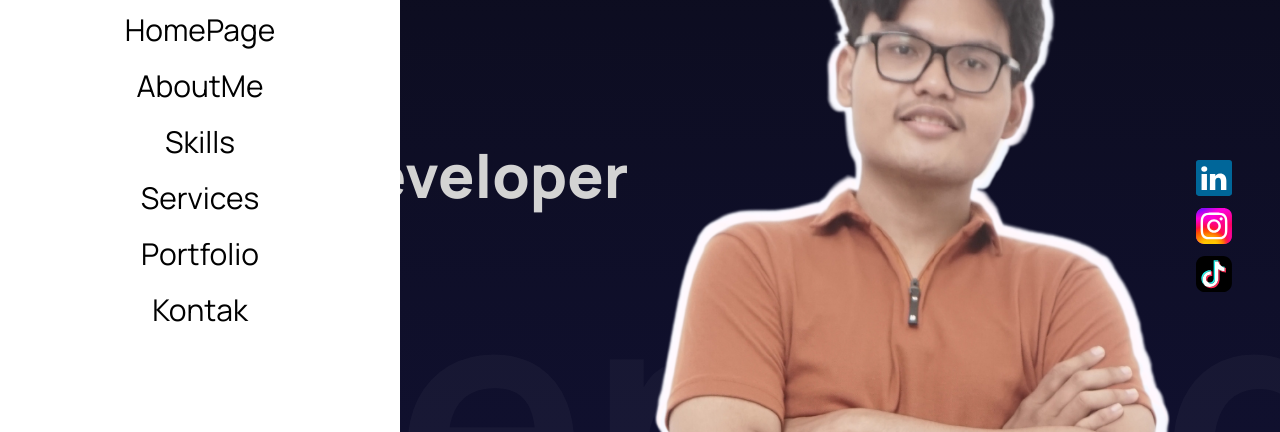
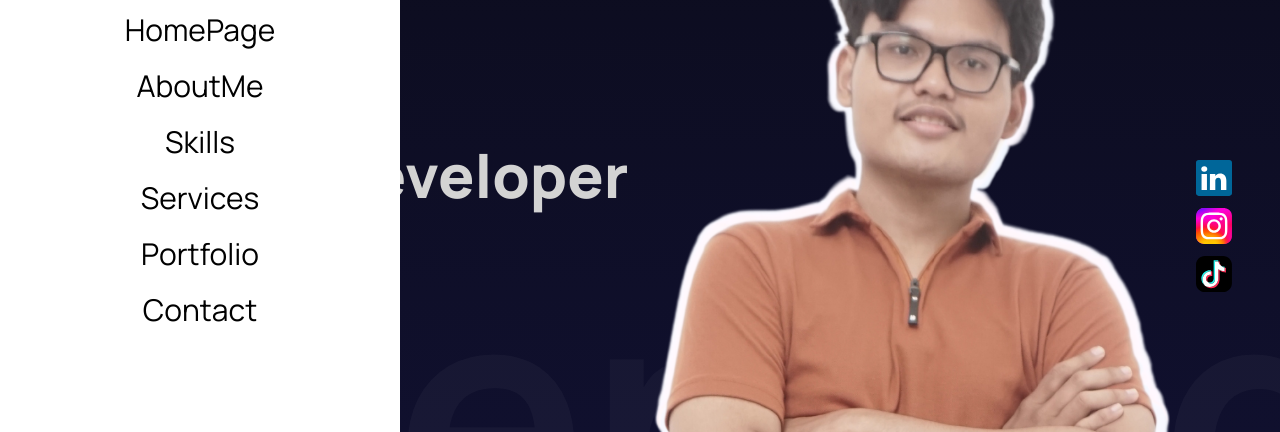
Before and after one commit to Alfianmnaa/Portfolio-Animation, a React (Vite) app: page / in a window 1280 px wide. Both pictures are taken after a click on the button 50 px from the left and 50 px from the top of the page. Shown: the part 230-662 px from the top of the page. Built offline with nearby package versions, Linux system fonts and the light colour scheme.

Commit message:
emailjs service

```diff
--- a/package.json
+++ b/package.json
@@ -13,7 +13,8 @@
     "@emailjs/browser": "^4.3.3",
     "framer-motion": "^11.0.28",
     "react": "^18.2.0",
-    "react-dom": "^18.2.0"
+    "react-dom": "^18.2.0",
+    "react-hot-toast": "^2.4.1"
   },
   "devDependencies": {
     "@types/react": "^18.2.66",
--- a/src/App.jsx
+++ b/src/App.jsx
@@ -33,14 +33,11 @@ function App() {
       <section id="Services">
         <Services />
       </section>
-      <section>
+      <section id="Portfolio">
         <Parallax type="portfolio" />
       </section>
       <Portfolio />
-      {/* <section id="Portfolio">Portfolio1</section>
-      <section>Portfolio2</section>
-      <section>Portfolio3</section> */}
-      <section id="Kontak">
+      <section id="Contact">
         <Contact />
       </section>
     </>
--- a/src/components/About/About.jsx
+++ b/src/components/About/About.jsx
@@ -1,6 +1,7 @@
 import React from "react";
 import aboutImg from "../../assets/about/about.png";
 import { motion } from "framer-motion";
+import cv from "../../assets/about/ALFIAN MAULANA - CV (2).pdf";
 
 const About = () => {
   return (
@@ -31,7 +32,9 @@ const About = () => {
             </div>
           </div>
           <br />
-          <button className="px-5 py-4 text-normal rounded-lg bg-transparent border-[1px] border-white font-bold">Donwload CV</button>
+          <a download href={cv}>
+            <button className="px-5 py-4 text-normal rounded-lg bg-transparent border-[1px] border-white font-bold">Donwload CV</button>
+          </a>
         </motion.div>
       </div>
     </div>
--- a/src/components/Contact/Contact.jsx
+++ b/src/components/Contact/Contact.jsx
@@ -1,6 +1,7 @@
 import { useRef, useState } from "react";
 import { motion, useInView } from "framer-motion";
 import emailjs from "@emailjs/browser";
+import toast, { Toaster } from "react-hot-toast";
 
 const variants = {
   initial: {
@@ -20,24 +21,22 @@ const variants = {
 const Contact = () => {
   const ref = useRef();
   const formRef = useRef();
-  const [error, setError] = useState(false);
-  const [success, setSuccess] = useState(false);
 
   const isInView = useInView(ref, { margin: "-100px" });
 
   const sendEmail = (e) => {
     e.preventDefault();
 
-    emailjs.sendForm("service_4x5sedb", "template_v10u2oh", formRef.current, "pX_2hasGmGcuvjXIW").then(
+    emailjs.sendForm("service_4x5sedb", "template_nqwgmwa", formRef.current, "Zy970IpE-_bDvpKId").then(
       (result) => {
-        setSuccess(true);
+        toast.success("Message successfully sent");
       },
       (error) => {
-        setError(true);
+        toast.error("Message failed to be sent");
       }
     );
   };
-
+  const rows = innerWidth > 768 ? 8 : 4;
   return (
     <motion.div ref={ref} className="h-full max-w-[1336px] md:w-auto w-full md:p-0 p-3 flex items-center md:gap-12 gap-6 md:flex-row flex-col m-auto " variants={variants} initial="initial" whileInView="animate">
       <motion.div className="flex-1 flex flex-col md:gap-10 gap-5 md:text-start text-center md:items-start items-center md:mt-0 mt-16" variants={variants}>
@@ -57,7 +56,7 @@ const Contact = () => {
           <span className="font-light">+6281326022762</span>
         </motion.div>
       </motion.div>
-      <div className="phonesvg overflow-hidden flex-1 relative md:p-0 px-6 md:w-auto w-full">
+      <div className="phonesvg md:overflow-visible overflow-hidden flex-1 relative md:p-0 px-6 md:w-auto w-full">
         <motion.div className=" stroke-orange-400 absolute m-auto -z-10" initial={{ opacity: 1 }} whileInView={{ opacity: 0 }} transition={{ delay: 3, duration: 1 }}>
           <svg width="450px" height="450px" viewBox="0 0 32.666 32.666">
             <motion.path
@@ -85,10 +84,9 @@ const Contact = () => {
         <motion.form ref={formRef} onSubmit={sendEmail} initial={{ opacity: 0 }} whileInView={{ opacity: 1 }} transition={{ delay: 4, duration: 1 }} className="flex flex-col gap-5">
           <input type="text" required placeholder="Name" name="name" className="md:p-4 p-3 bg-transparent border-[1px] border-white text-white rounded-md" />
           <input type="email" required placeholder="Email" name="email" className="md:p-4 p-3 bg-transparent border-[1px] border-white text-white rounded-md" />
-          <textarea placeholder="Message" name="message" className="md:p-4 p-3 bg-transparent border-[1px] border-white text-white rounded-md md:rows-8 rows-6" />
+          <textarea rows={rows} placeholder="Message" name="message" className="md:p-4 p-3 bg-transparent border-[1px] border-white text-white rounded-md " />
           <button className="md:p-4 p-3 text-black border-none bg-orange-400 cursor-pointer font-medium rounded-md">Submit</button>
-          {error && "Error"}
-          {success && "Success"}
+          <Toaster />
         </motion.form>
       </div>
     </motion.div>
--- a/src/components/Hero/Hero.jsx
+++ b/src/components/Hero/Hero.jsx
@@ -65,27 +65,37 @@ const Hero = () => {
   return (
     <div style={styles}>
       <div className="md:px-26 px-12 flex flex-wrap gap-4 justify-between items-center mx-auto max-w-[1336px] h-full relative">
-        <motion.div variants={textVariants} initial="initial" animate="animate" className="">
+        <motion.div variants={textVariants} initial="initial" animate="animate" className="z-40">
           <motion.h3 className="text-2xl tracking-[10px] text-[#C58167] font-bold leading-normal lg:mb-6 sm:mb-2 mb-0" variants={textVariants}>
             ALFIAN MAULANA
           </motion.h3>
           <motion.h6 className="text-6xl leading-normal font-extrabold mb-4" variants={textVariants}>
             Frontend Developer
           </motion.h6>
-          <motion.button className="md:px-5 md:py-4 px-4 py-3 md:text-normal text-smallText rounded-lg bg-transparent border-[1px] border-white md:mr-6 mr-3 " variants={textVariants}>
-            See the latest work
-          </motion.button>
-          <motion.button className="md:px-5 md:py-4 px-4 py-3 md:text-normal text-smallText rounded-lg bg-transparent border-[1px] border-white" variants={textVariants}>
-            Contact me
-          </motion.button>
+          <a href="#Portfolio" className="z-40">
+            <motion.button className="md:px-5 md:py-4 px-4 py-3 md:text-normal text-smallText rounded-lg bg-transparent border-[1px] border-white md:mr-6 mr-3 cursor-pointer" variants={textVariants}>
+              See the latest work
+            </motion.button>
+          </a>
+          <a href="#Kontak" className="z-40">
+            <motion.button className="md:px-5 md:py-4 px-4 py-3 md:text-normal text-smallText rounded-lg bg-transparent border-[1px] border-white cursor-pointer" variants={textVariants}>
+              Contact me
+            </motion.button>
+          </a>
           <motion.img src={scrollIcon} variants={textVariants} animate="scrollButton" alt="scroll" className="mt-6" />
         </motion.div>
         <>
           <img src={myPic} alt="mypic" className="z-40 max-w-full max-h-full object-cover" />
           <motion.div variants={socialMediaVariants} initial="initial" animate="animate" className="md:flex hidden flex-col gap-3 ">
-            <motion.img variants={socialMediaVariants} src={Linkedin} alt="Linkedinlogo" className="md:w-9 w-6" />
-            <motion.img variants={socialMediaVariants} src={IGLogo} alt="Instagramlogo" className="md:w-9 w-6" />
-            <motion.img variants={socialMediaVariants} src={TiktokLogo} alt="Tiktoklogo" className="md:w-9 w-6" />
+            <motion.a variants={socialMediaVariants} href="https://www.linkedin.com/in/alfian-maulana-76656b282/" target="_blank">
+              <img src={Linkedin} alt="Linkedinlogo" className="md:w-9 w-6" />
+            </motion.a>
+            <motion.a variants={socialMediaVariants} href="https://www.instagram.com/alfianmnaa/" target="_blank">
+              <img src={IGLogo} alt="Instagramlogo" className="md:w-9 w-6" />
+            </motion.a>
+            <motion.a variants={socialMediaVariants} href="https://www.tiktok.com/@webwizardrycode" target="_blank">
+              <img src={TiktokLogo} alt="Tiktoklogo" className="md:w-9 w-6" />
+            </motion.a>
           </motion.div>
         </>
         <motion.div className="absolute z-20 bottom-0 whitespace-nowrap md:text-[40vh] text-[30vh]  text-[#ffffff09] font-bold overflow-y-hidden leading-none" variants={sliderVariants} initial="initial" animate="animate">
--- a/src/components/Navbar/Navbar.jsx
+++ b/src/components/Navbar/Navbar.jsx
@@ -12,9 +12,15 @@ const Navbar = () => {
       <div className="wrapper md:px-26 sm:px-20 px-4 py-4 flex justify-between mx-auto max-w-[1336px]">
         <motion.img src={logoPutih} alt="logo-versi-putih" className="md:w-20 w-14 md:ml-14 ml-20" initial={{ opacity: 0, scale: 0.5 }} animate={{ opacity: 1, scale: 1 }} transition={{ duration: 0.5 }} />
         <motion.div className="md:hidden flex items-center gap-2  " initial={{ opacity: 0, scale: 0.5 }} animate={{ opacity: 1, scale: 1 }} transition={{ duration: 0.5 }}>
-          <img src={Linkedin} alt="Linkedinlogo" className="md:w-9 w-7" />
-          <img src={IGLogo} alt="Instagramlogo" className="md:w-9 w-7" />
-          <img src={TiktokLogo} alt="Tiktoklogo" className="md:w-9 w-7" />
+          <a href="https://www.linkedin.com/in/alfian-maulana-76656b282/" target="_blank">
+            <img src={Linkedin} alt="Linkedinlogo" className="md:w-9 w-7" />
+          </a>
+          <a href="https://www.instagram.com/alfianmnaa/" target="_blank">
+            <img src={IGLogo} alt="Instagramlogo" className="md:w-9 w-7" />
+          </a>
+          <a href="https://www.tiktok.com/@webwizardrycode" target="_blank">
+            <img src={TiktokLogo} alt="Tiktoklogo" className="md:w-9 w-7" />
+          </a>
         </motion.div>
       </div>
     </div>
--- a/src/components/Sidebar/Sidebar.jsx
+++ b/src/components/Sidebar/Sidebar.jsx
@@ -26,7 +26,7 @@ const Sidebar = () => {
 
   return (
     <motion.div className="sidebar flex flex-col items-center justify-center bg-white text-black" animate={open ? "open" : "closed"}>
-      <motion.div className="bg z-50 fixed top-0 left-0 bottom-0 w-[400px] bg-white" variants={variants}>
+      <motion.div className="bg z-50 fixed top-0 left-0 bottom-0 md:w-[400px] w-[200px] bg-white" variants={variants}>
         <Links />
       </motion.div>
       <ToggleButton setOpen={setOpen} />
--- a/src/components/Sidebar/links.jsx
+++ b/src/components/Sidebar/links.jsx
@@ -25,12 +25,12 @@ const itemVariants = {
 };
 
 const Links = () => {
-  const items = ["HomePage", "AboutMe", "Skills", "Services", "Portfolio", "Kontak"];
+  const items = ["HomePage", "AboutMe", "Skills", "Services", "Portfolio", "Contact"];
 
   return (
     <motion.div className="links absolute w-full h-full flex flex-col items-center justify-center gap-5" variants={variants}>
       {items.map((item) => (
-        <motion.a className="text-3xl" href={`#${item}`} key={item} variants={itemVariants} whileHover={{ scale: 1.1 }} whileTap={{ scale: 0.95 }}>
+        <motion.a className="md:text-3xl text-body" href={`#${item}`} key={item} variants={itemVariants} whileHover={{ scale: 1.1 }} whileTap={{ scale: 0.95 }}>
           {item}
         </motion.a>
       ))}
```
Also changed, not shown: 2 other files (tests, documents, lock files or other folders).
